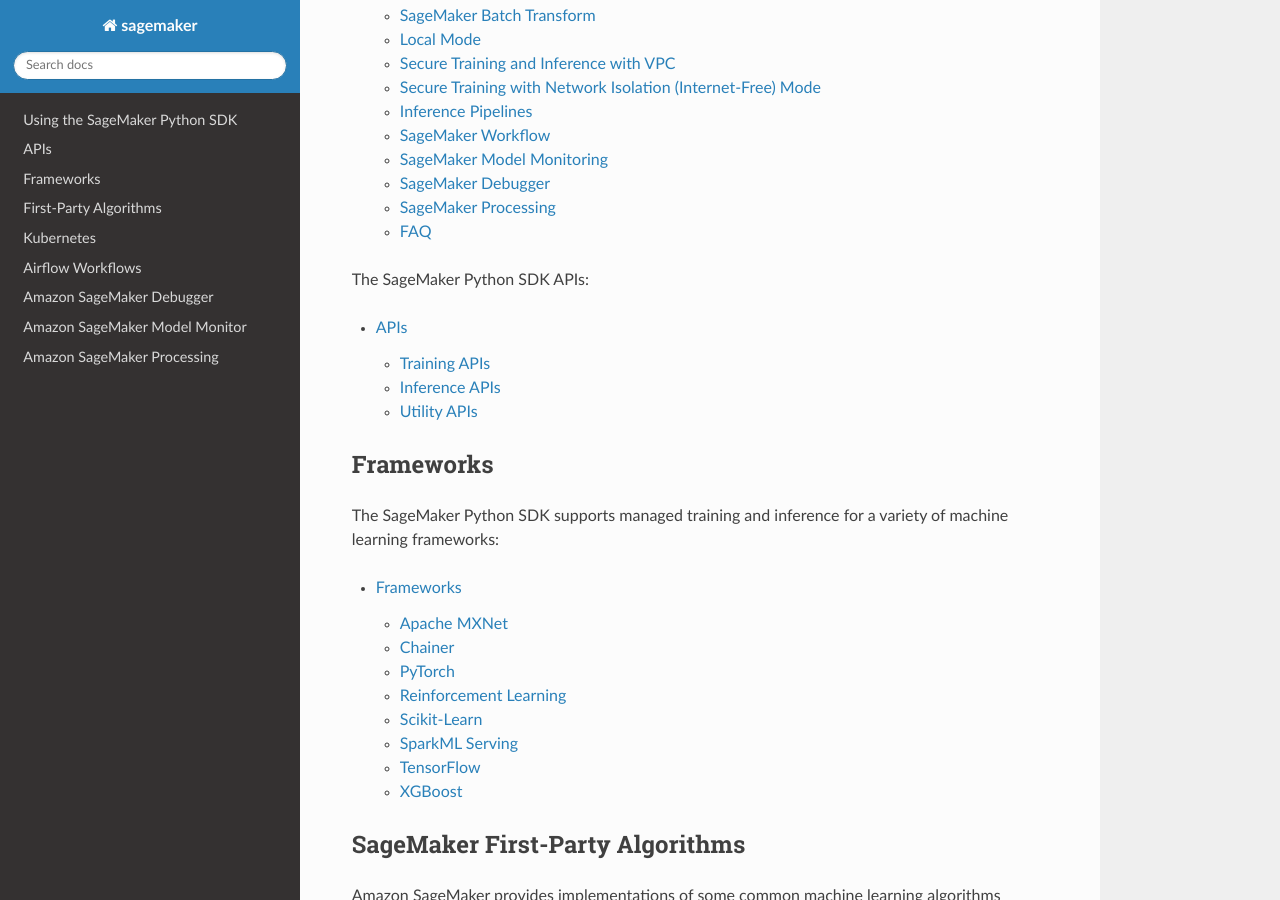
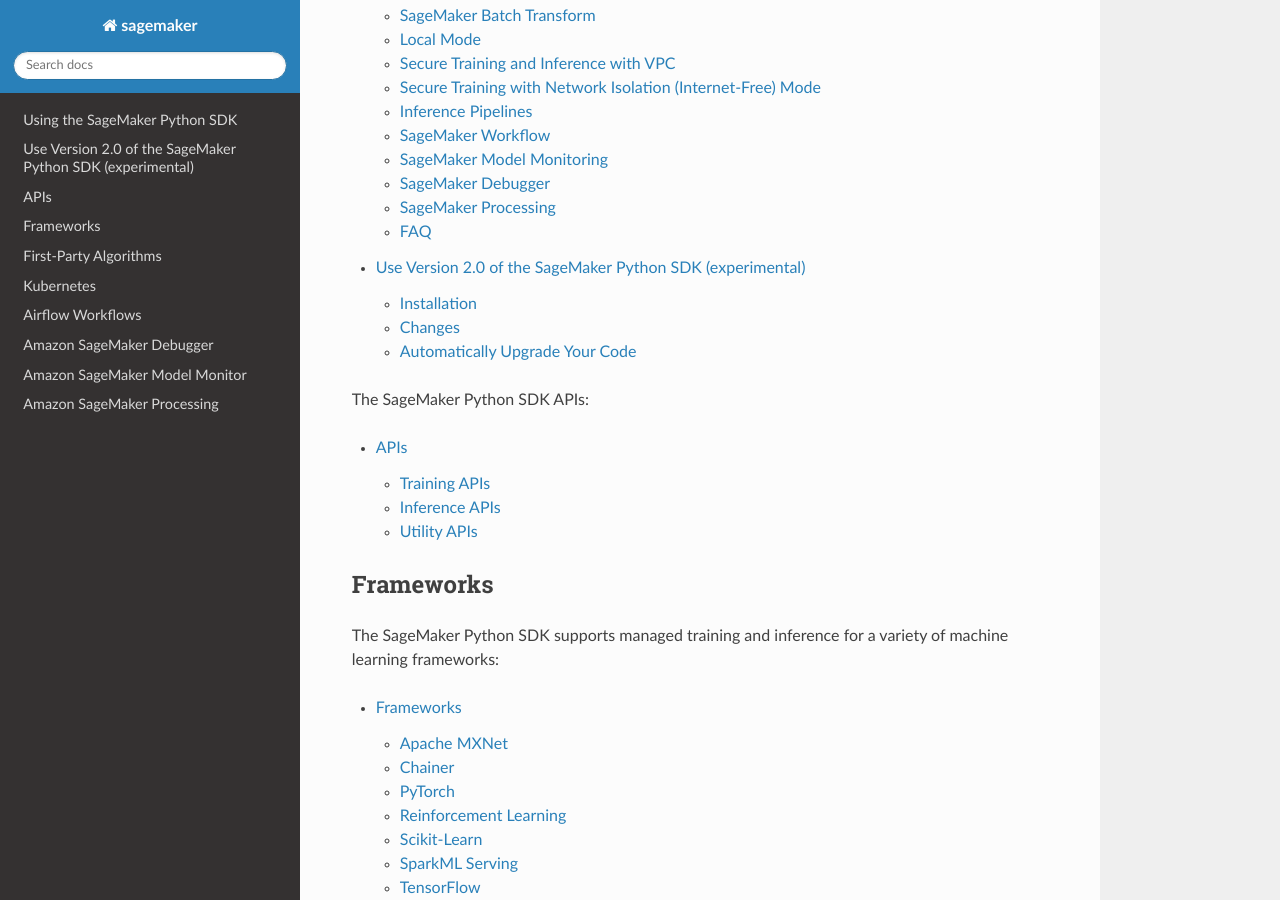
Before and after one commit to Evan-W-ang/sagemaker-python-sdk, a Sphinx documentation site: the page built from doc/index.rst, in a window 1280 px wide and 900 px high, scrolled down 709 px. Built offline with Sphinx 7.4.7 and the Read the Docs theme 2.0.0, drawn with Linux system fonts in a browser that asks for light colours; part of the change alters nothing that is shown.

Commit message:
doc: start v2 usage and migration documentation (#1553)

```diff
--- a/doc/index.rst
+++ b/doc/index.rst
@@ -20,6 +20,7 @@ Overview
     :maxdepth: 2
 
     overview
+    v2
 
 The SageMaker Python SDK APIs:
 
--- /dev/null
+++ b/doc/v2.rst
@@ -0,0 +1,86 @@
+##########################################################
+Use Version 2.0 of the SageMaker Python SDK (experimental)
+##########################################################
+
+Development on v2.0.0 of the SageMaker Python SDK is underway.
+For more info on our plans, see https://github.com/aws/sagemaker-python-sdk/issues/1459.
+
+.. contents::
+    :local:
+
+************
+Installation
+************
+
+.. warning::
+    Version 2.0.0 is currently experimental, so proceed with caution. If you do run into issues or have any other feedback,
+    please let us know by `opening an issue <https://github.com/aws/sagemaker-python-sdk/issues/new/choose>`_
+    or `commenting on our planning issue <https://github.com/aws/sagemaker-python-sdk/issues/1459>`_.
+
+To install the latest release candidate:
+
+.. code:: bash
+
+    pip install git+git@github.com:aws/sagemaker-python-sdk.git@v2.0.0.rc0
+
+To install the latest version of v2:
+
+.. code:: bash
+
+    pip install git+git@github.com:aws/sagemaker-python-sdk.git@zwei
+
+If you are executing this pip install command in a notebook, make sure to restart your kernel.
+
+*******
+Changes
+*******
+
+To see what changes have been made, see the `CHANGELOG <https://github.com/aws/sagemaker-python-sdk/blob/zwei/CHANGELOG.md>`_.
+
+*******************************
+Automatically Upgrade Your Code
+*******************************
+
+To help make your transition as seamless as possible, v2 of the SageMaker Python SDK comes with a command-line tool to automate updating your code.
+It automates as much as possible, but there are still syntactical and stylistic changes that cannot be performed by the script.
+
+.. warning::
+    While the tool is intended to be easy to use, we recommend using it as part of a process that includes testing before and after you run the tool.
+
+Usage
+=====
+
+Currently, the tool supports only converting one file at a time:
+
+.. code::
+
+    $ sagemaker-upgrade-v2 --in-file input.py --out-file output.py
+    $ sagemaker-upgrade-v2 --in-file input.ipynb --out-file output.ipynb
+
+You can apply it to a set of files using a loop:
+
+.. code:: bash
+
+    $ for file in $(find input-dir); do sagemaker-upgrade-v2 --in-file $file --out-file output-dir/$file; done
+
+Limitations
+===========
+
+Aliased Imports
+---------------
+
+The tool checks for a limited number of patterns when looking for constructors.
+For example, if you are using a TensorFlow estimator, only the following invocation styles are handled:
+
+.. code:: python
+
+    TensorFlow()
+    sagemaker.tensorflow.TensorFlow()
+    sagemaker.tensorflow.estimator.TensorFlow()
+
+If you have aliased an import, e.g. ``from sagemaker.tensorflow import TensorFlow as TF``, the tool does not take care of updating its parameters.
+
+TensorFlow Serving
+------------------
+
+If you are using the ``sagemaker.tensorflow.serving.Model`` class, the tool does not take care of adding a framework version or changing it to ``sagemaker.tensorflow.TensorFlowModel``.
```
